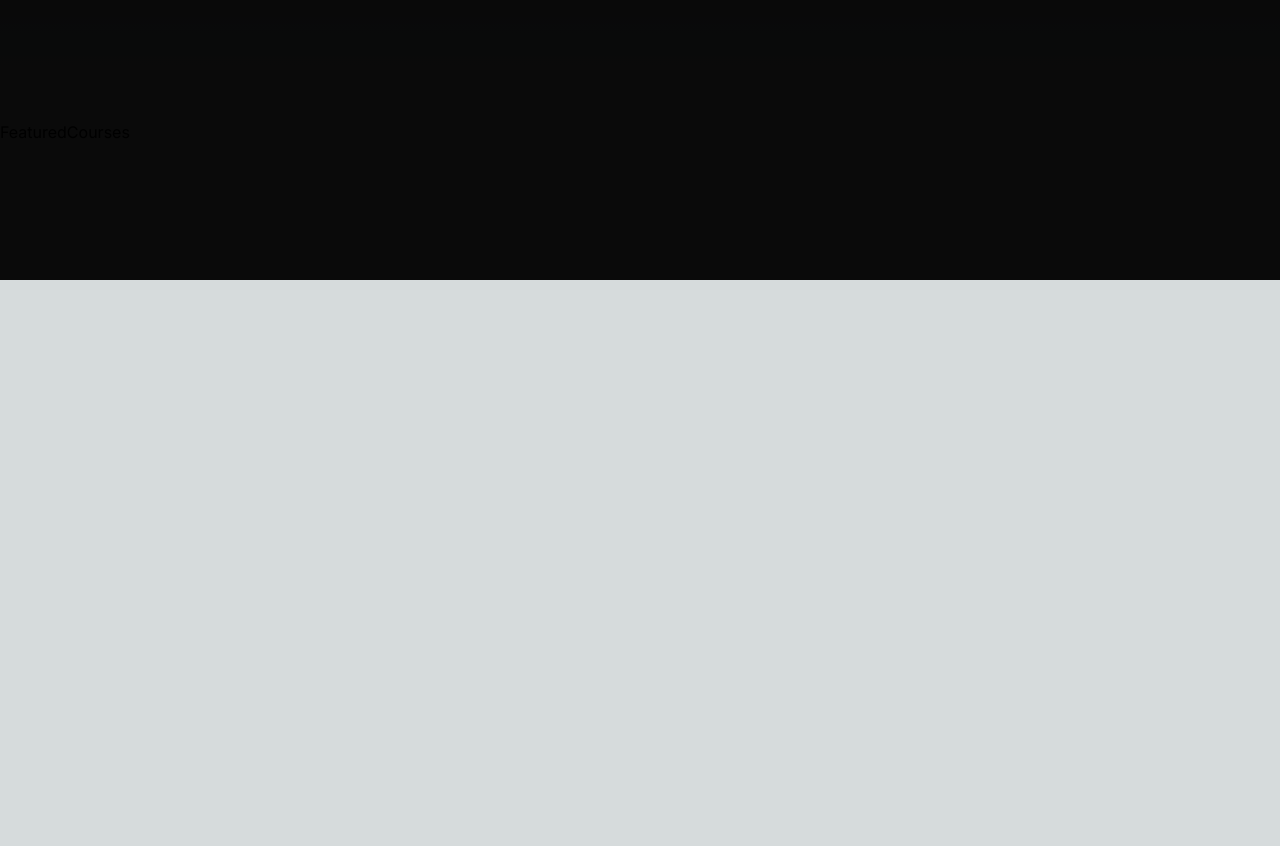
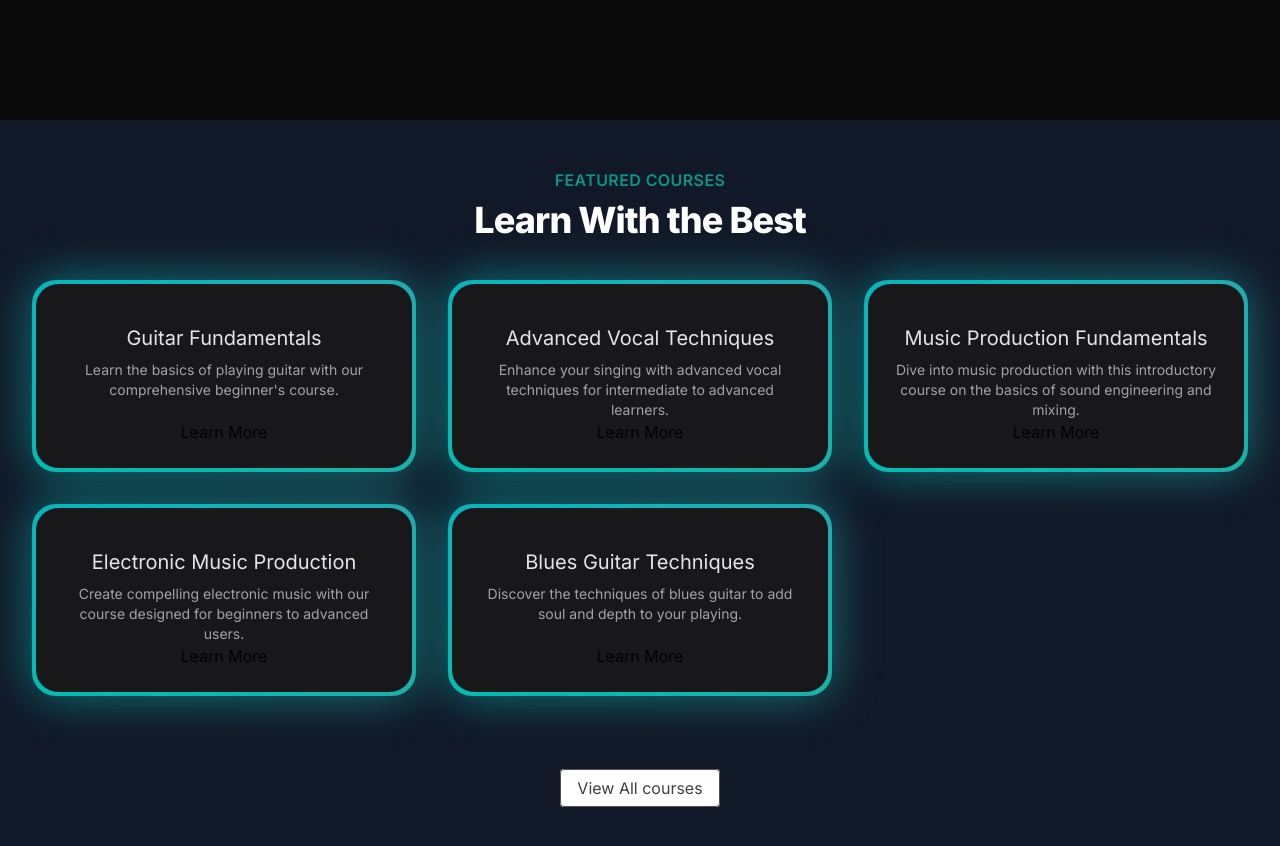
Before and after one commit to Sana348/Empire-Facade, a Next.js app: page / in a window 1280 px wide. Shown: the part 520-1366 px from the top of the page. Before the commit the page ends 800 px from the top, so only its background shows below. Built offline with nearby package versions, Linux system fonts and the light colour scheme.

Commit message:
Showing cards in courses image

```diff
--- a/src/components/FeaturedCourses.tsx
+++ b/src/components/FeaturedCourses.tsx
@@ -1,8 +1,57 @@
+'use client'
+import Link from "next/link"
+import courseData from "../data/music_courses.json"
+import { BackgroundGradient } from "./ui/background-gradient"
 
-import courseData from "../data/music_courses.json";
+interface Course{
+    id: number,
+    title: string,
+    slug: string,
+    description: string,
+    price: number,
+    instructor: string,
+    isFeatured: boolean,
+
+}
+
 function FeaturedCourses() {
+    const featuredCourses = courseData.courses.filter((course:Course) => course.isFeatured)
+
+
   return (
-    <div>FeaturedCourses</div>
+    <div className="py-12 bg-gray-900">
+        <div>
+            <div className="text-center">
+                <h2 className="text-base text-teal-600 font-semibold tracking-wide uppercase">FEATURED COURSES</h2>
+                <p className="mt-2 text-3xl leading-8 font-extrabold tracking-tight text-white sm:text-4xl">Learn With the Best</p>
+            </div>
+        </div>
+        <div className="mt-10 mx-8">
+            <div className="grid grid-cols-1 sm:grid-cols-2 lg:grid-cols-3 gap-8 justify-center">
+                {featuredCourses.map((course:Course)=> (
+                    <div key={course.id} className="flex justify-center">
+                        <BackgroundGradient
+                        className="flex flex-col rounded-[22px] bg-white dark:bg-zinc-900 overflow-hidden h-full max-w-sm">
+                            <div className="p-4 sm:p-6 flex flex-col items-center text-center flex-grow">
+                                <p className="text-lg sm:text-xl text-black mt-4 mb-2 dark:text-neutral-200">{course.title}</p>
+                                <p className="text-sm text-neutral-600 dark:text-neutral-400 flex-grow">{course.description}</p>
+                                <Link href={`/courses/${course.slug}`}>
+                                Learn More
+                                </Link>
+                            </div>
+                        </BackgroundGradient>
+                    </div>
+                ))}
+            </div>
+        </div>
+        <div className="mt-20 text-center">
+            <Link href={"/courses"}
+            className="px-4 py-2 rounded border border-neutral-600 text-neutral-700 bg-white hover:bg-gray-100 transition duration-200"
+            >
+            View All courses
+            </Link>
+        </div>
+    </div>
   )
 }
 
```
